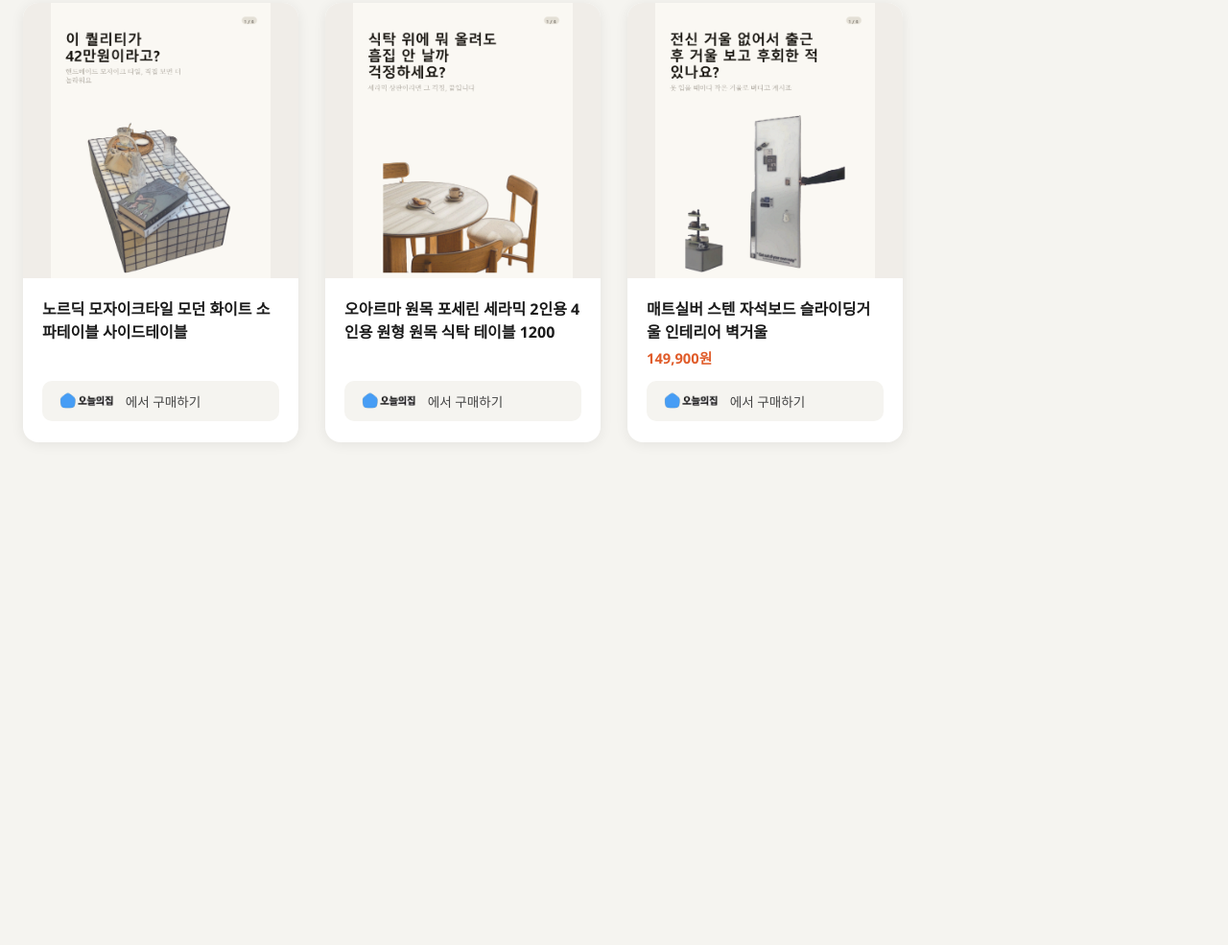
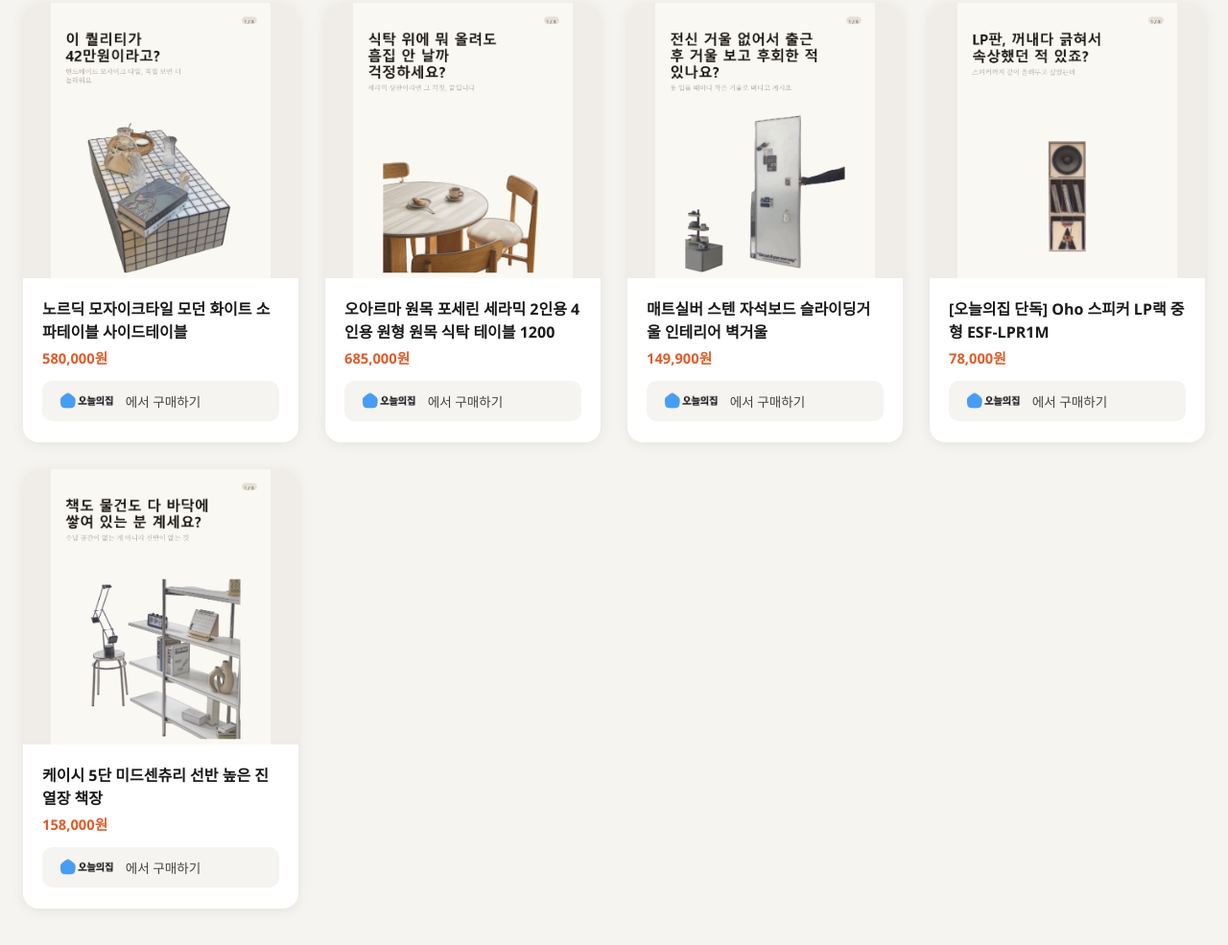
Before and after one commit to jungsujin94/zipjibzip, a website: page index.html in a window 1280 px wide. Shown: the part 2785-3770 px from the top of the page at 96% size. Before the commit the page ends 3326 px from the top, so only its background shows below. Drawn offline with Linux system fonts and the light colour scheme.

Commit message:
update products

```diff
--- a/index.html
+++ b/index.html
@@ -510,14 +510,14 @@
         </div>
       </div>
     </a>
-    <a class="card" href="https://ozip.me/7IF7vKK?af" target="_blank" rel="noopener noreferrer" data-category="테이블" data-price="0">
+    <a class="card" href="https://ozip.me/7IF7vKK?af" target="_blank" rel="noopener noreferrer" data-category="테이블" data-price="580000">
       <div class="img-wrap">
         <img src="products/nordic-mosaic-tile-sofa-table-modern-white_card_1.png" alt="노르딕 모자이크타일 모던 화이트 소파테이블 사이드테이블" loading="lazy">
       </div>
       <div class="info">
         <div class="title-group">
           <p class="title">노르딕 모자이크타일 모던 화이트 소파테이블 사이드테이블</p>
-
+          <p class="price">580,000원</p>
         </div>
         <div class="cta">
           <img src="images/todayhouse_nobg.png" alt="오늘의집" class="cta-logo">
@@ -525,14 +525,14 @@
         </div>
       </div>
     </a>
-    <a class="card" href="https://ozip.me/Vqedoim?af" target="_blank" rel="noopener noreferrer" data-category="테이블" data-price="0">
+    <a class="card" href="https://ozip.me/Vqedoim?af" target="_blank" rel="noopener noreferrer" data-category="테이블" data-price="685000">
       <div class="img-wrap">
         <img src="products/oar-wood-porcelain-ceramic-round-dining-table-1200_card_1.png" alt="오아르마 원목 포세린 세라믹 2인용 4인용 원형 원목 식탁 테이블 1200" loading="lazy">
       </div>
       <div class="info">
         <div class="title-group">
           <p class="title">오아르마 원목 포세린 세라믹 2인용 4인용 원형 원목 식탁 테이블 1200</p>
-
+          <p class="price">685,000원</p>
         </div>
         <div class="cta">
           <img src="images/todayhouse_nobg.png" alt="오늘의집" class="cta-logo">
@@ -548,6 +548,36 @@
         <div class="title-group">
           <p class="title">매트실버 스텐 자석보드 슬라이딩거울 인테리어 벽거울</p>
           <p class="price">149,900원</p>
+        </div>
+        <div class="cta">
+          <img src="images/todayhouse_nobg.png" alt="오늘의집" class="cta-logo">
+          <span>에서 구매하기</span>
+        </div>
+      </div>
+    </a>
+    <a class="card" href="https://ozip.me/lUIsXpl?af" target="_blank" rel="noopener noreferrer" data-category="수납" data-price="78000">
+      <div class="img-wrap">
+        <img src="products/oho-speaker-lp-rack-medium_card_1.png" alt="[오늘의집 단독] Oho 스피커 LP랙 중형 ESF-LPR1M" loading="lazy">
+      </div>
+      <div class="info">
+        <div class="title-group">
+          <p class="title">[오늘의집 단독] Oho 스피커 LP랙 중형 ESF-LPR1M</p>
+          <p class="price">78,000원</p>
+        </div>
+        <div class="cta">
+          <img src="images/todayhouse_nobg.png" alt="오늘의집" class="cta-logo">
+          <span>에서 구매하기</span>
+        </div>
+      </div>
+    </a>
+    <a class="card" href="https://ozip.me/rdGDvuP?af" target="_blank" rel="noopener noreferrer" data-category="수납" data-price="158000">
+      <div class="img-wrap">
+        <img src="products/casey-5tier-midcentury-shelf_card_1.png" alt="케이시 5단 미드센츄리 선반 높은 진열장 책장" loading="lazy">
+      </div>
+      <div class="info">
+        <div class="title-group">
+          <p class="title">케이시 5단 미드센츄리 선반 높은 진열장 책장</p>
+          <p class="price">158,000원</p>
         </div>
         <div class="cta">
           <img src="images/todayhouse_nobg.png" alt="오늘의집" class="cta-logo">
```
Also changed, not shown: products.json (+20 -2 lines), products/casey-5tier-midcentury-shelf_card_1.png (added), products/oho-speaker-lp-rack-medium_card_1.png (added).
